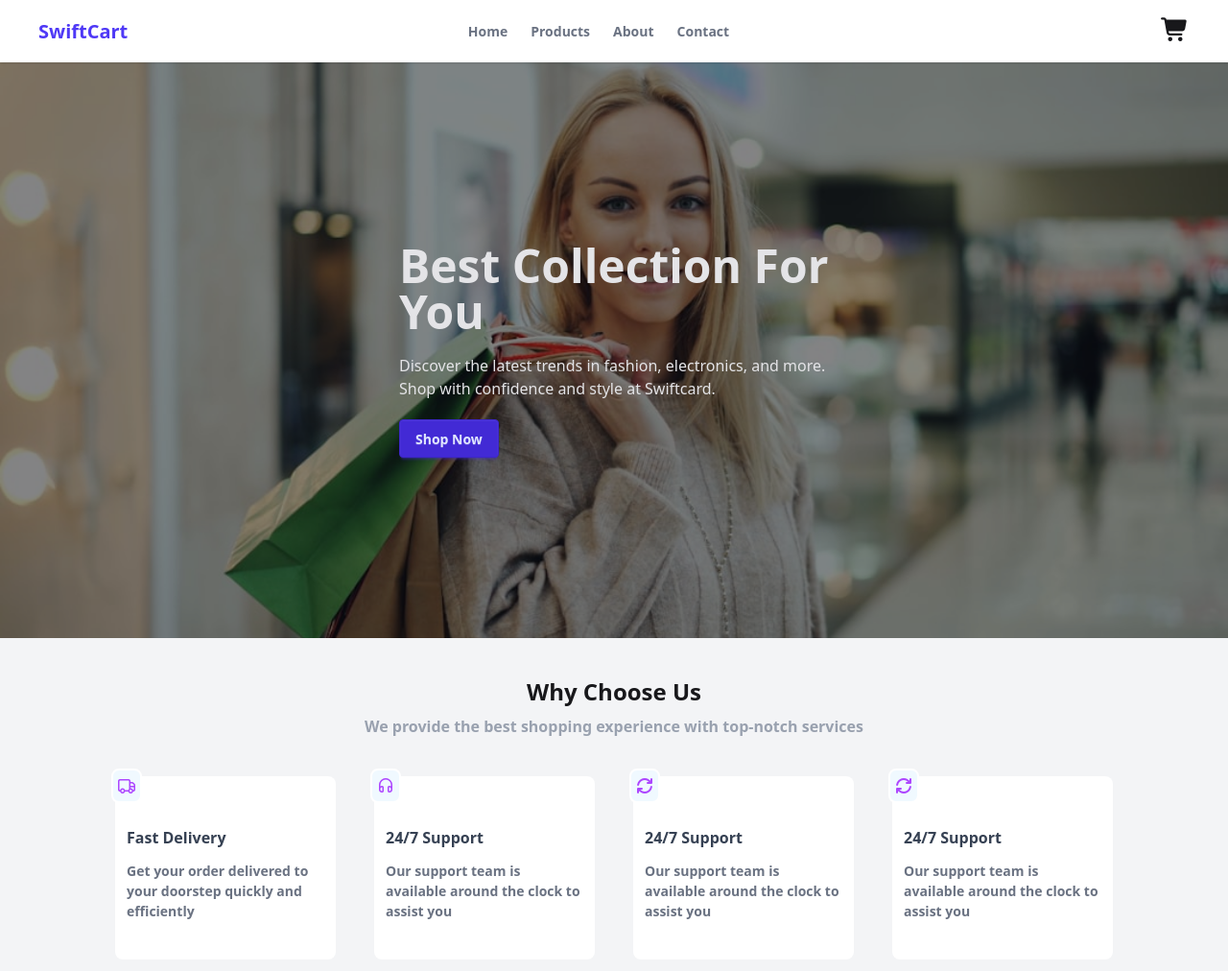
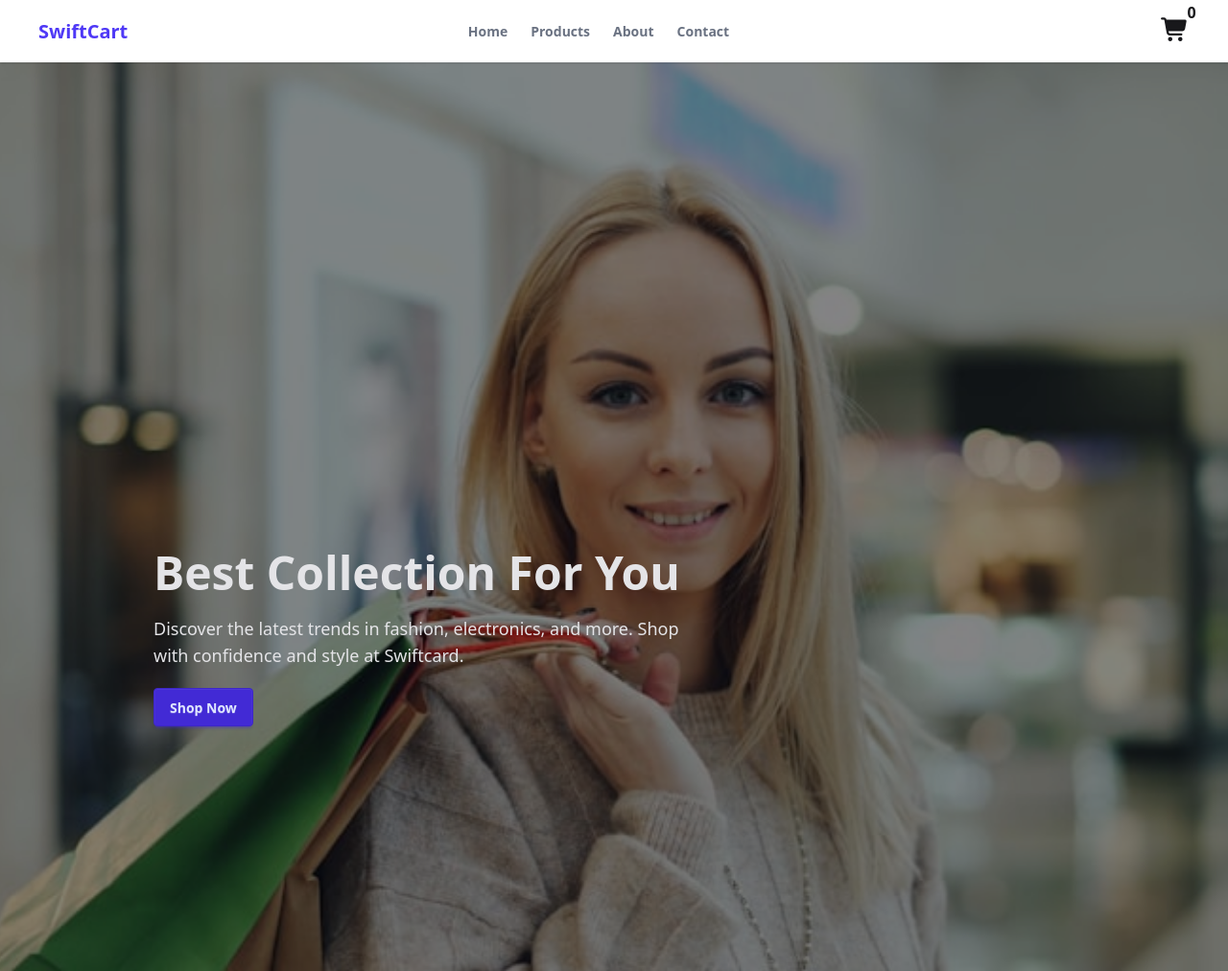
Before and after one commit to Mohibul880/mission-restart-a6, a plain HTML site: page index.html in a window 1280 px wide. Shown: the top 1012 px of the page at 96% size. Drawn offline with nearby package versions, Linux system fonts and the light colour scheme; no server answers.

Commit message:
update index section

```diff
--- a/index.html
+++ b/index.html
@@ -62,7 +62,7 @@
             </div>
             <div class="navbar-end mr-8">
                 <div class="indicator -top-5 -right-8">
-                    <span id="cart-count" class="indicator-item font-semibold cart-count"></span>
+                    <span id="cart-count" class="indicator-item font-semibold cart-count">0</span>
                 </div>
                 <a><i class="fa-solid text-2xl fa-cart-shopping"></i>
 
@@ -73,22 +73,34 @@
 
     <!-- hero section  -->
     <section>
-        <div class="hero min-h-150 " style="background-image: url(./assets/banner-image.png);">
-            <div class="hero-overlay"></div>
-            <div class="hero-content text-neutral-content text-left ">
-                <div class="max-w-md ">
-                    <h1 class="mb-5 text-5xl font-bold">Best Collection For You</h1>
-                    <p class="mb-5">
-                        Discover the latest trends in fashion, electronics, and more.
-                        Shop with confidence and style at Swiftcard.
-                    </p>
-                    <button class="btn btn-primary">Shop Now</button>
-                </div>
+    <div class="hero min-h-[150vh]" style="background-image: url(./assets/banner-image.png);">
+
+        <div class="hero-overlay bg-opacity-40"></div>
+
+        <div class="hero-content text-neutral-content w-full
+                    justify-start items-center text-left px-10 md:px-24 lg:px-40">
+
+            <div class="max-w-xl">
+                <h1 class="mb-5 text-5xl font-bold">
+                    Best Collection For You
+                </h1>
+
+                <p class="mb-5 text-lg">
+                    Discover the latest trends in fashion, electronics, and more.
+                    Shop with confidence and style at Swiftcard.
+                </p>
+
+                <button class="btn btn-primary">
+                    Shop Now
+                </button>
             </div>
+
         </div>
-    </section>
+    </div>
+</section>
 
-    <!-- why choose us section -->
+
+
      <!-- choose us -->
      <section>
         <div class="features-container w-full bg-gray-100 p-10">
```
Also changed, not shown: product.html (+1 -1 lines).
